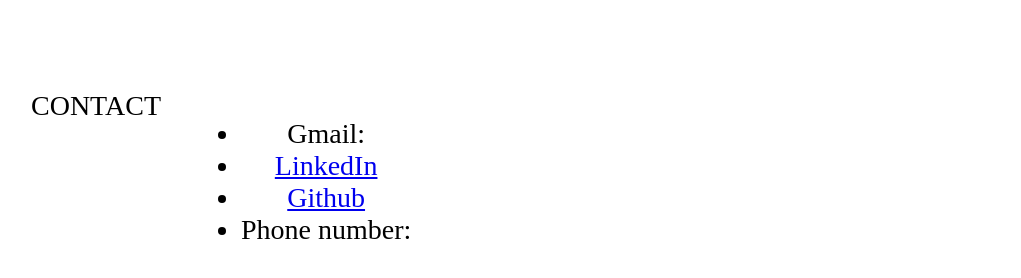
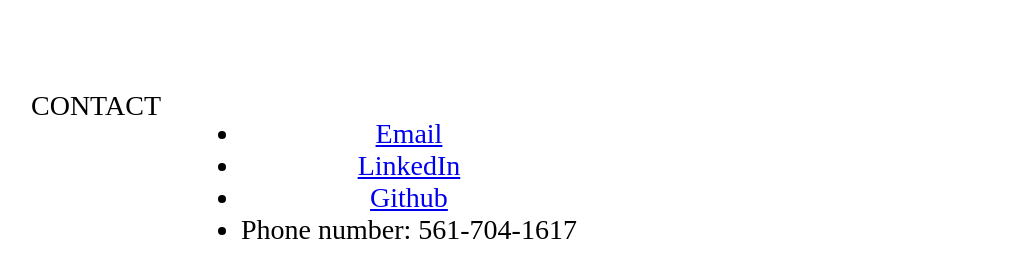
Before and after one commit to coreylevine2000/hw-08-portfolio-update, a plain HTML site: page index.html in a window 1280 px wide. Shown: the part 1247-1525 px from the top of the page, without its empty margins (17-1038 px from the left). Drawn offline with Linux system fonts and the light colour scheme.

Commit message:
contact info

```diff
--- a/assests/stylesheet.css
+++ b/assests/stylesheet.css
@@ -1,6 +1,4 @@
-*{
-    text-align: center;
-}
+
 body {
     font-size: 28px;
   }
@@ -49,6 +47,7 @@ body {
     border: 5px;
     border-color: black;
     margin: 20px;
+    text-align: center;
   }
 
 
--- a/index.html
+++ b/index.html
@@ -50,10 +50,10 @@
                     <div class="column contact-title">CONTACT</div>
                     <div class="column contact-info">
                         <ul>
-                            <li>Gmail:</li>
+                            <li><a href = "mailto:coreylevine2000@gmail.com?subject=Portfolio Page">Email</a></li>
                             <li><a href="https://www.linkedin.com/in/corey-levine-09063727/"  target="_blank">LinkedIn</a></li>
                             <li><a href="https://github.com/coreylevine2000"  target="_blank">Github</a></li>
-                            <li>Phone number:</li>
+                            <li>Phone number: 561-704-1617</li>
                         </ul>
 
                     </div>
```
